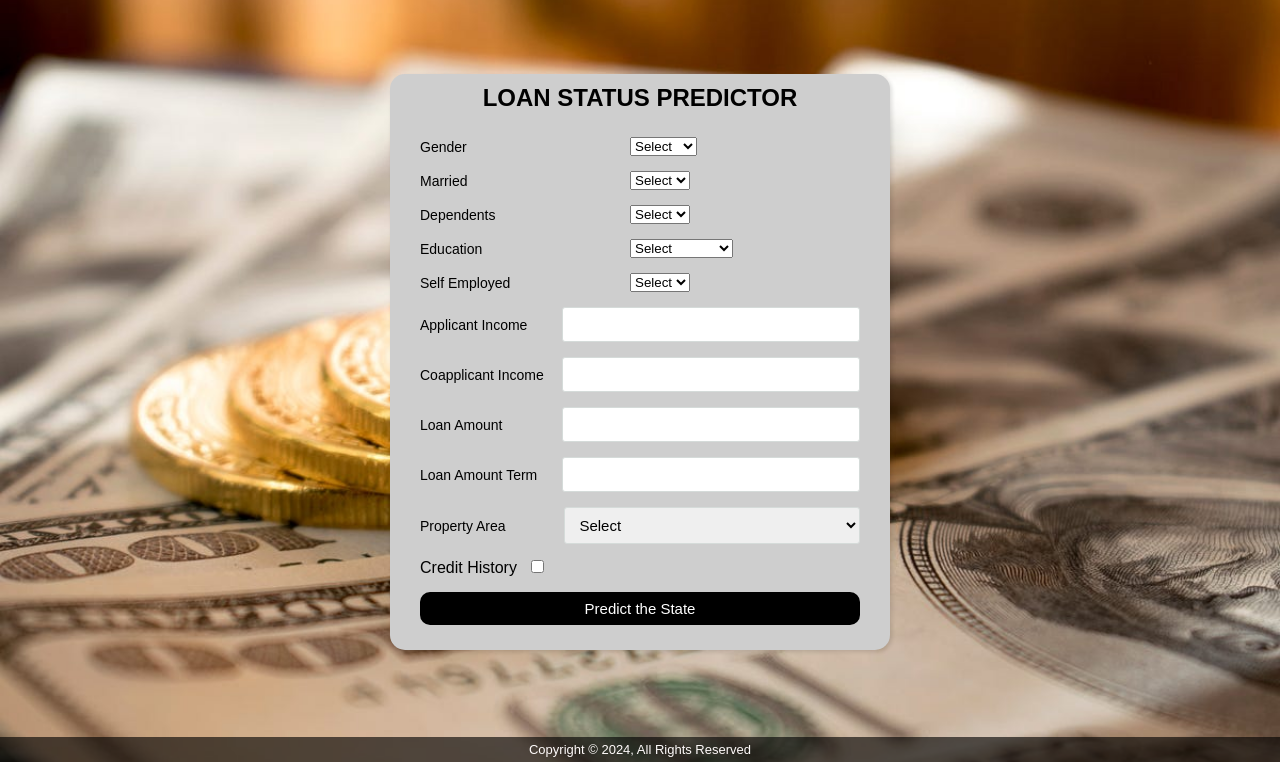
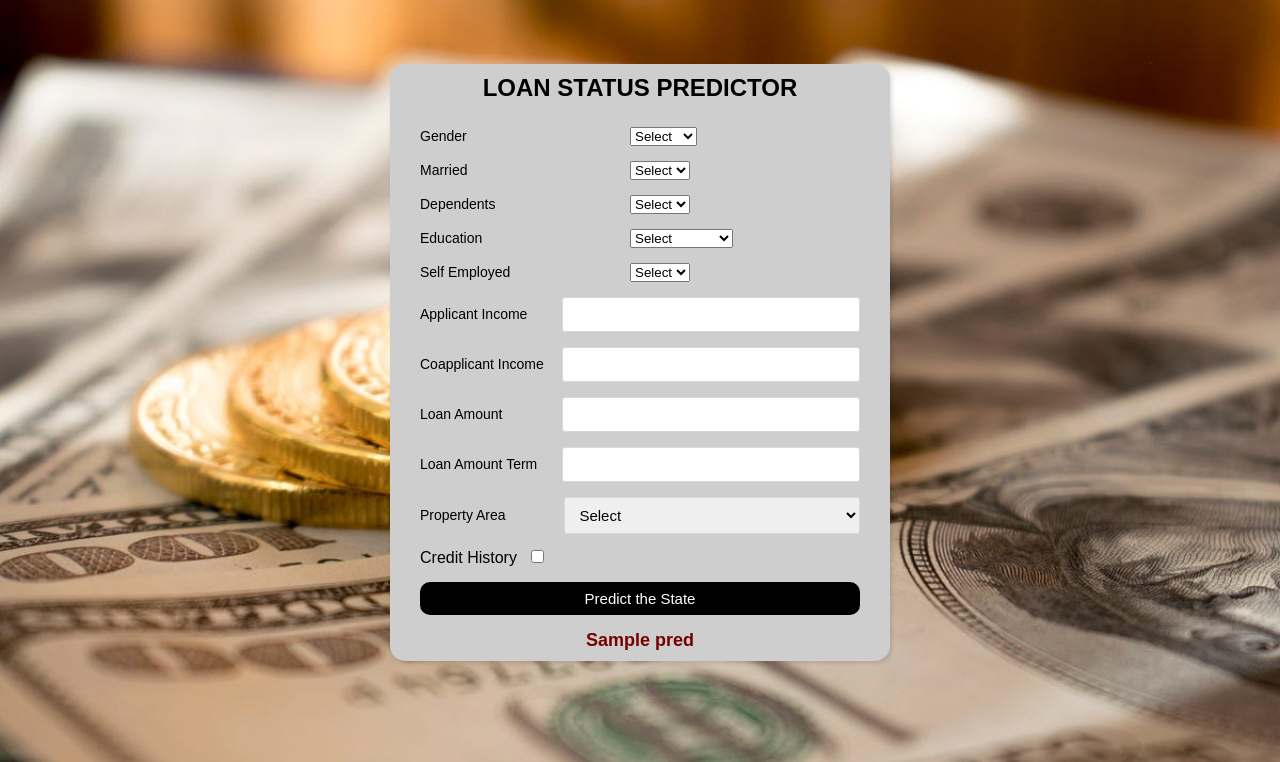
Before and after one commit to Malkith99/Full-Stack-ML-Project, a Flask app: template Website/templates/index.html in a window 1280 px wide. Shown: the part 38-800 px from the top of the page. Run offline with Flask 3, Linux system fonts and the light colour scheme; the template is opened without the code that fills it: most values are stand-ins (such as "Sample title", 1, 10 or a date in 2020).

Commit message:
first stage of html/CSS is completed

```diff
--- a/Website/static/style/style.css
+++ b/Website/static/style/style.css
@@ -158,7 +158,7 @@ body {
 
 .result p {
     text-align: center;
-    color: blue;
+    color: rgb(118, 1, 1);
     font-size: 18px;
     font-weight: bold;
 }
--- a/Website/templates/index.html
+++ b/Website/templates/index.html
@@ -94,9 +94,9 @@
                     <div class="custom_select">
                         <select name="propertyArea" id="propertyArea">
                             <option value="" select hidden>Select</option>
-                            <option value="semiUrban">Semiurban</option>
-                            <option value="urban">Urban</option>
-                            <option value="rural">Rural</option>
+                            <option value="Semiurban">Semiurban</option>
+                            <option value="Urban">Urban</option>
+                            <option value="Rural">Rural</option>
                         </select>
                     </div>
                 </div>
@@ -111,10 +111,15 @@
                 </div>
             </div>
         </form>
+        <div class="result">
+            {% if pred!= NULL %}
+            <p>{{pred}}</p>
+            {% endif %}
+        </div>
     </div>
 </body>
-<footer>
+<!-- <footer>
     <p>Copyright &copy; 2024, All Rights Reserved</p>
-</footer>
+</footer> -->
 
 </html>
```
